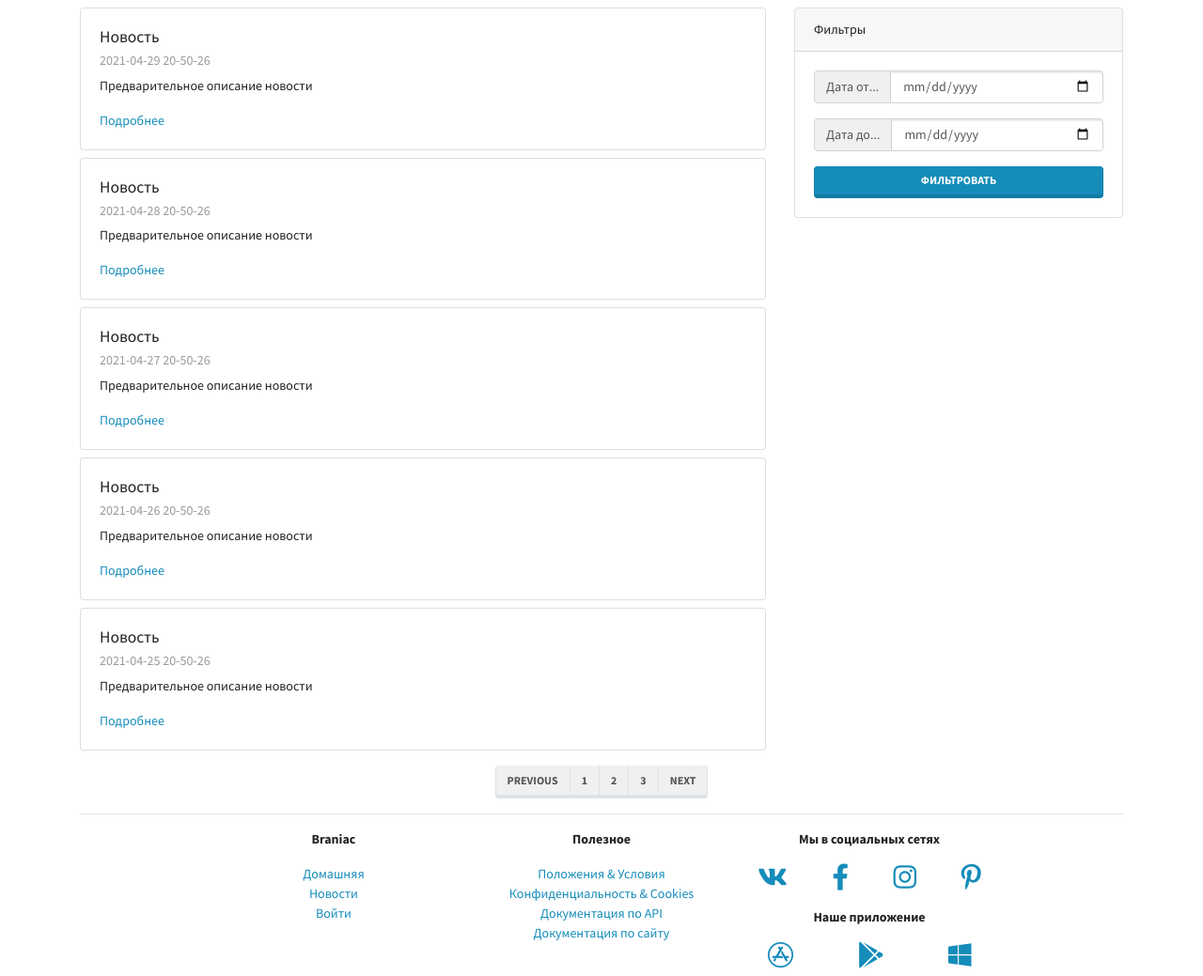
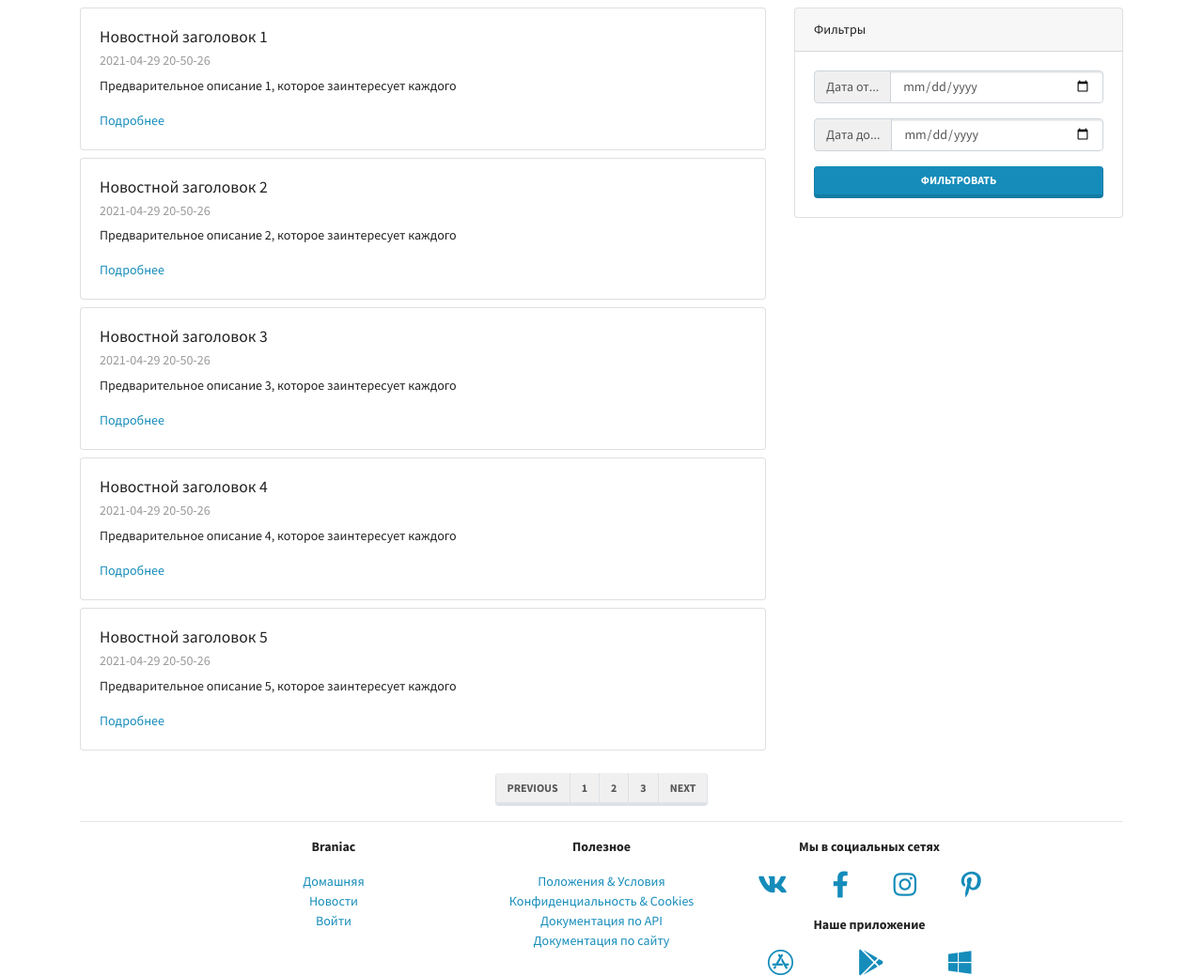
Before and after one commit to AndreyMatykhin/My_Django_Framework, a Django app: page /news/ in a window 1280 px wide. Shown: the part 77-1116 px from the top of the page at 94% size. Run offline with Django 4.2, Linux system fonts and the light colour scheme; some libraries are stand-ins or nearby versions.

Commit message:
task_3 compleate

```diff
--- a/my_braniaclms/mainapp/templates/mainapp/news.html
+++ b/my_braniaclms/mainapp/templates/mainapp/news.html
@@ -6,50 +6,17 @@
 
     <div class="col-lg-8">
 
+        {% for el in news_list%}
         <div class="card my-2">
             <div class="card-body">
-                <h5 class="card-title">Новость</h5>
+                <h5 class="card-title">{{ el.item }}</h5>
                 <h6 class="card-subtitle mb-2 text-muted">2021-04-29 20-50-26</h6>
-                <p class="card-text">Предварительное описание новости</p>
+                <p class="card-text">{{ el.text }}</p>
                 <a href="#" class="card-link">Подробнее</a>
             </div>
         </div>
+        {% endfor %}
 
-        <div class="card my-2">
-            <div class="card-body">
-                <h5 class="card-title">Новость</h5>
-                <h6 class="card-subtitle mb-2 text-muted">2021-04-28 20-50-26</h6>
-                <p class="card-text">Предварительное описание новости</p>
-                <a href="#" class="card-link">Подробнее</a>
-            </div>
-        </div>
-
-        <div class="card my-2">
-            <div class="card-body">
-                <h5 class="card-title">Новость</h5>
-                <h6 class="card-subtitle mb-2 text-muted">2021-04-27 20-50-26</h6>
-                <p class="card-text">Предварительное описание новости</p>
-                <a href="#" class="card-link">Подробнее</a>
-            </div>
-        </div>
-
-        <div class="card my-2">
-            <div class="card-body">
-                <h5 class="card-title">Новость</h5>
-                <h6 class="card-subtitle mb-2 text-muted">2021-04-26 20-50-26</h6>
-                <p class="card-text">Предварительное описание новости</p>
-                <a href="#" class="card-link">Подробнее</a>
-            </div>
-        </div>
-
-        <div class="card mt-2">
-            <div class="card-body">
-                <h5 class="card-title">Новость</h5>
-                <h6 class="card-subtitle mb-2 text-muted">2021-04-25 20-50-26</h6>
-                <p class="card-text">Предварительное описание новости</p>
-                <a href="#" class="card-link">Подробнее</a>
-            </div>
-        </div>
 
     </div>
 
--- a/my_braniaclms/mainapp/views.py
+++ b/my_braniaclms/mainapp/views.py
@@ -25,3 +25,10 @@ class LoginView(TemplateView):
 
 class NewsView(TemplateView):
     template_name = 'mainapp/news.html'
+
+    def get_context_data(self, **kwargs):
+        context = super().get_context_data(**kwargs)
+        context['news_list'] = [{'item': f'Новостной заголовок {i + 1}',
+                                 'text': f'Предварительное описание {i + 1}, которое заинтересует каждого'}
+                                for i in range(5)]
+        return context
```
